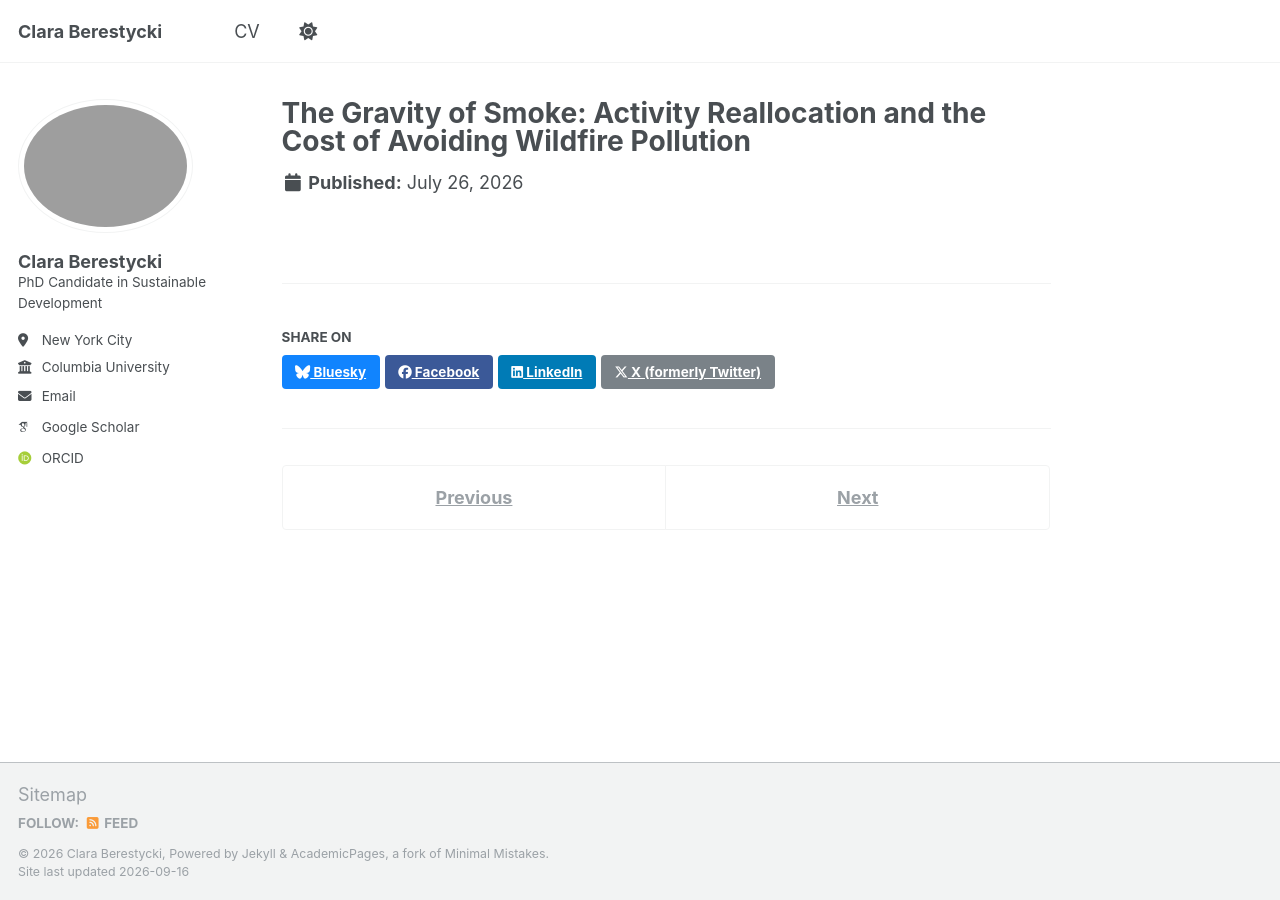
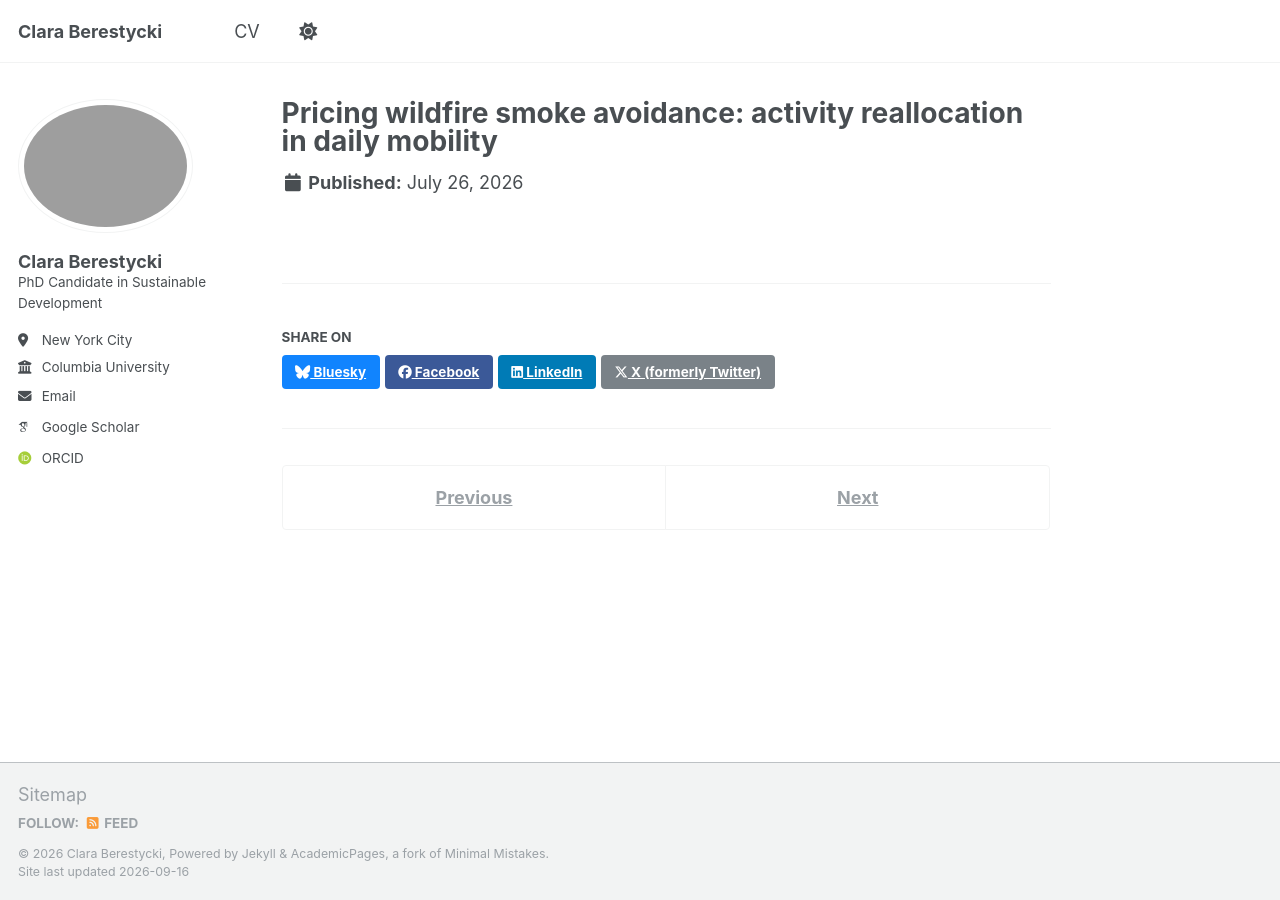
Before and after one commit to claraberes/claraberes.github.io, a Jekyll site: the page built from _publications/jmp.md, in a window 1280 px wide. Built offline with Jekyll 4.4.1, drawn with Linux system fonts in a browser that asks for light colours; some web fonts are replaced.

Commit message:
Update title of jmp.md publication

```diff
--- a/_publications/jmp.md
+++ b/_publications/jmp.md
@@ -1,5 +1,5 @@
 ---
-title: "The Gravity of Smoke: Activity Reallocation and the Cost of Avoiding Wildfire Pollution"
+title: "Pricing wildfire smoke avoidance: activity reallocation in daily mobility"
 collection: publications
 category: manuscripts
 date: 2026-07-26
```
